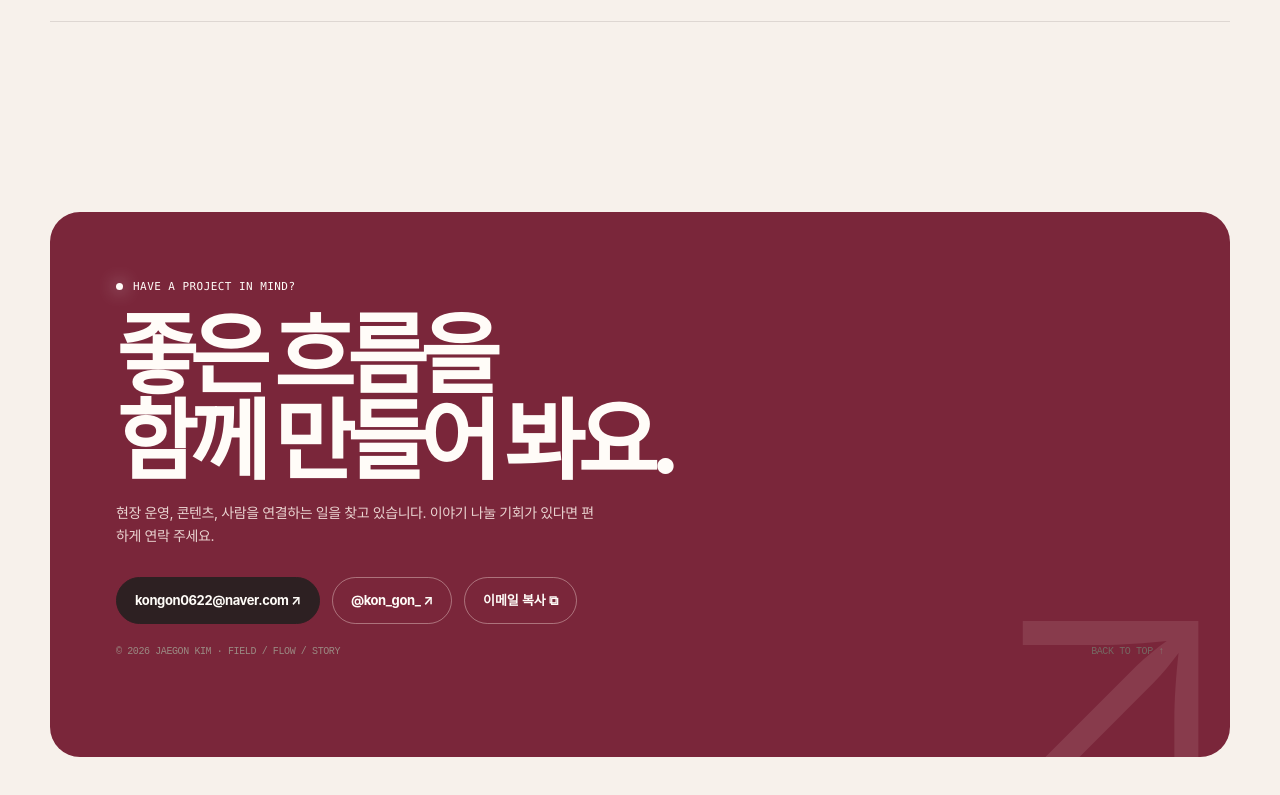
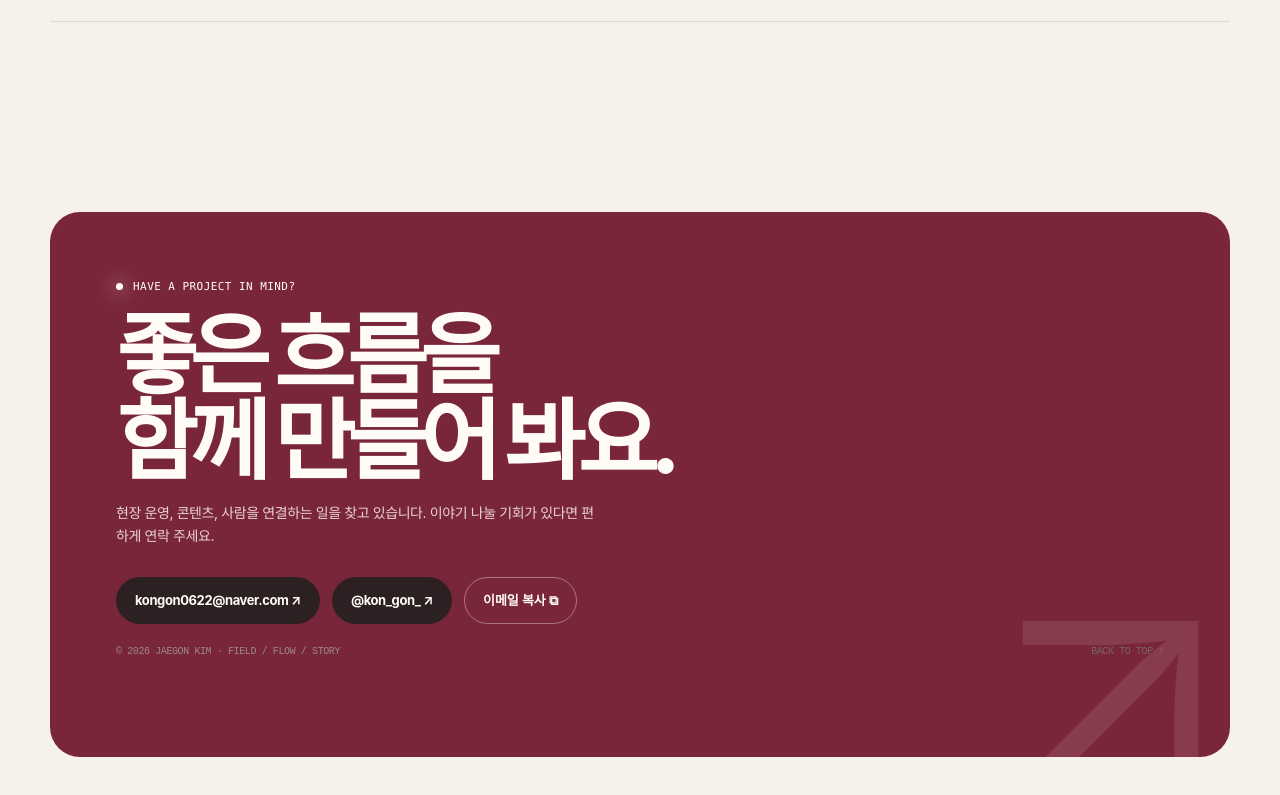
Before and after one commit to kongon-777/kongon, a plain HTML site: page index.html in a window 1280 px wide. Shown: the part 5565-6360 px from the top of the page. Drawn offline with Linux system fonts and the light colour scheme.

Commit message:
Fix Instagram link button formatting

```diff
--- a/index.html
+++ b/index.html
@@ -443,12 +443,12 @@
           <a class="button button-primary" href="mailto:kongon0622@naver.com">
           kongon0622@naver.com ↗
           </a>
-          <a class="button"
+          <a class="button button-primary"
            href="https://www.instagram.com/kon_gon_/?hl=ko"
            target="_blank"
            rel="noopener noreferrer">
-            @kon_gon_ ↗
-          </a>
+          @kon_gon_ ↗
+        </a>
 
   <button class="button" id="copyEmail" type="button">
     이메일 복사 ⧉
```
